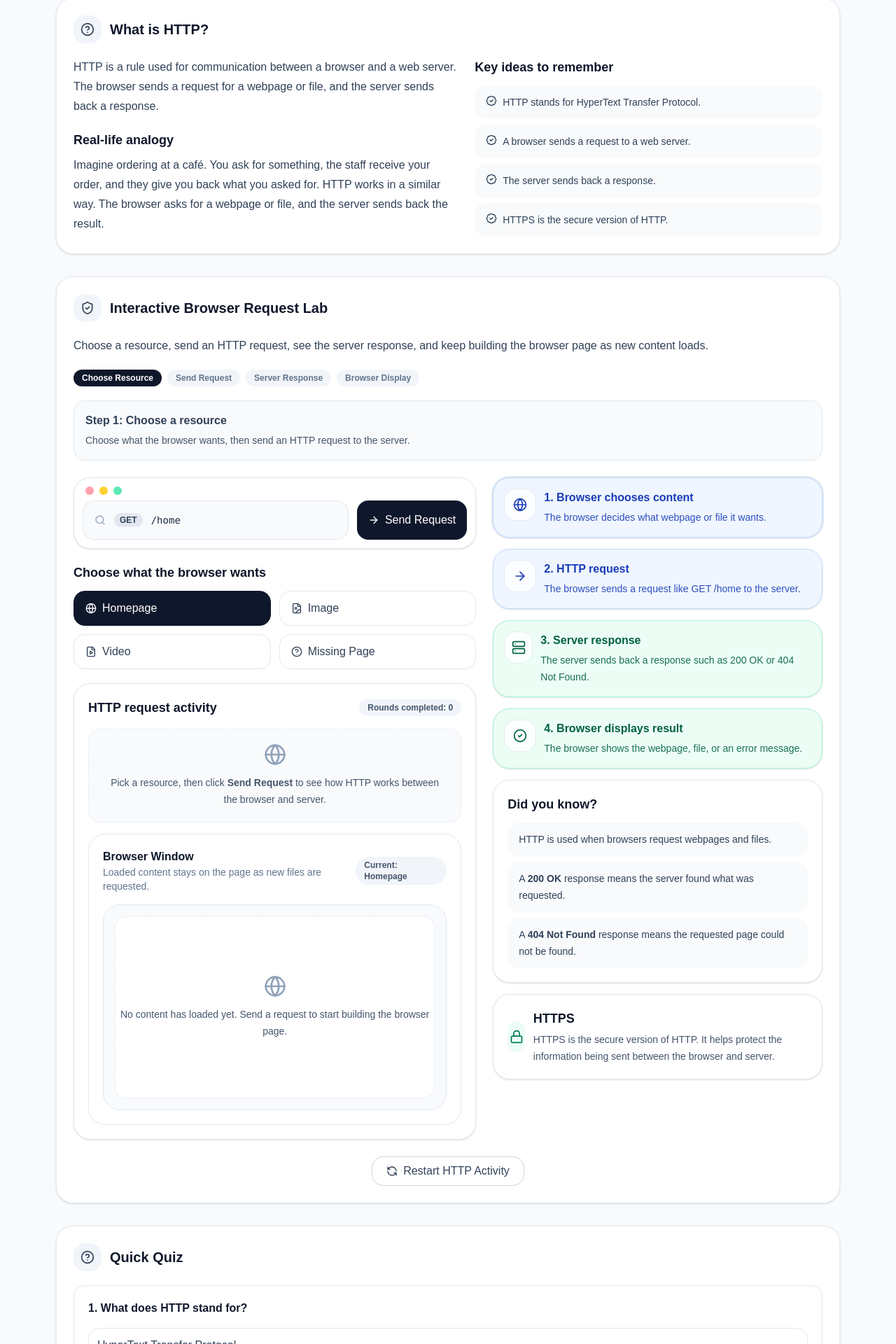
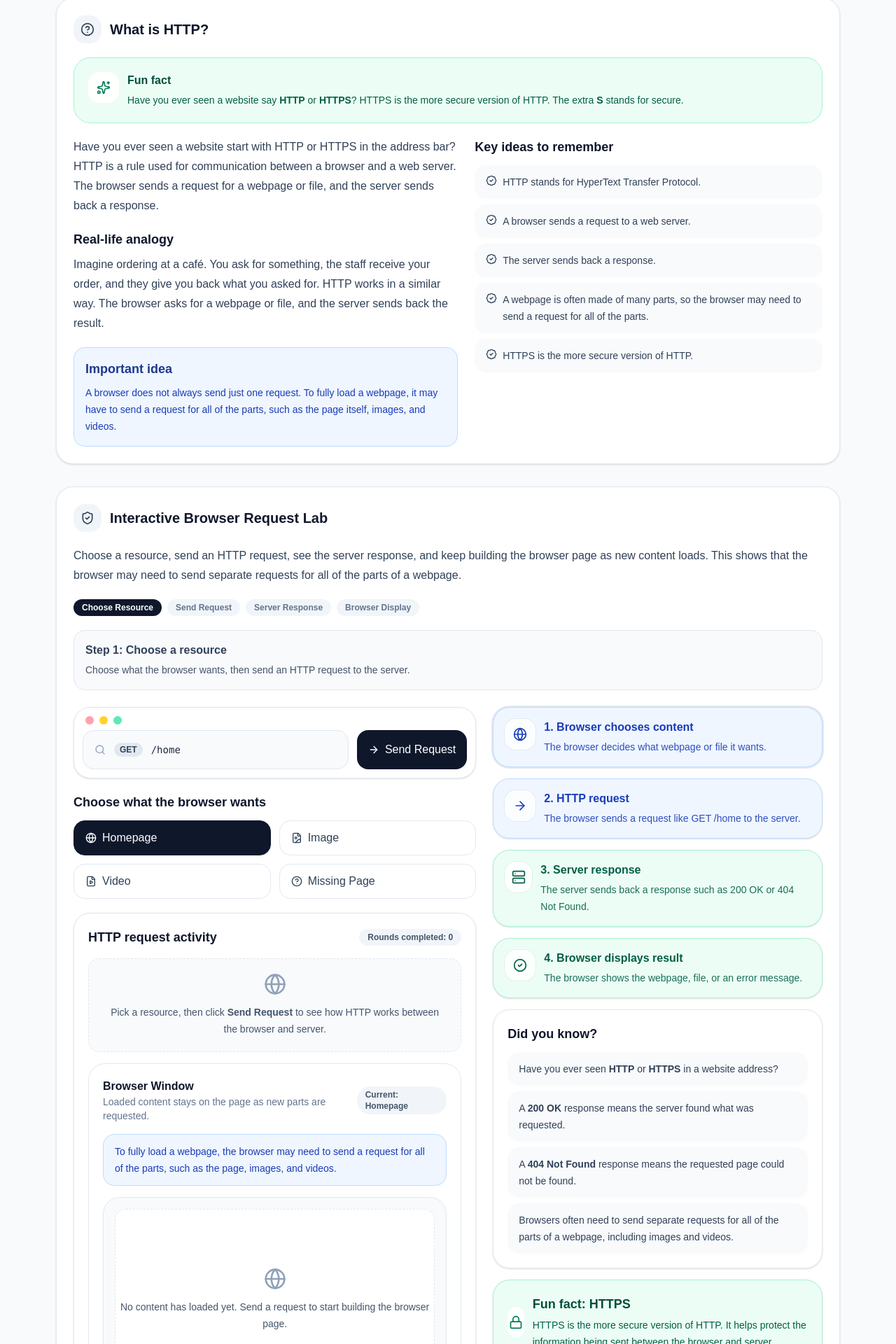
Before and after one commit to siddhant-sapkota10/Networking-Learning-Resource, a React (Vite) app: page /http in a window 1280 px wide. Shown: the part 305-2225 px from the top of the page at 70% size. Built offline with nearby package versions, Linux system fonts and the light colour scheme.

Commit message:
Refinements

```diff
--- a/src/pages/HTTP.jsx
+++ b/src/pages/HTTP.jsx
@@ -12,6 +12,7 @@ import {
   Search,
   Server,
   ShieldCheck,
+  Sparkles,
 } from "lucide-react";
 import { AnimatePresence, motion } from "framer-motion";
 
@@ -35,13 +36,13 @@ const quizQuestions = [
     answer: "Send a request to a server and receive a response",
   },
   {
-    question: "What does a 404 response mean?",
+    question: "What does a browser often need to do to fully load a webpage?",
     options: [
-      "The requested page could not be found",
-      "The internet is turned off forever",
-      "The browser has downloaded everything already",
+      "Send separate requests for different parts like images and videos",
+      "Only ask for one thing and everything appears automatically",
+      "Turn the server into Wi-Fi",
     ],
-    answer: "The requested page could not be found",
+    answer: "Send separate requests for different parts like images and videos",
   },
   {
     question: "What is HTTPS?",
@@ -58,7 +59,8 @@ const keyIdeas = [
   "HTTP stands for HyperText Transfer Protocol.",
   "A browser sends a request to a web server.",
   "The server sends back a response.",
-  "HTTPS is the secure version of HTTP.",
+  "A webpage is often made of many parts, so the browser may need to send a request for all of the parts.",
+  "HTTPS is the more secure version of HTTP.",
 ];
 
 const requestOptions = [
@@ -297,12 +299,17 @@ function BrowserCanvas({ loadedResources, currentRequest }) {
         <div>
           <h4 className="font-semibold text-slate-900">Browser Window</h4>
           <p className="text-sm text-slate-500">
-            Loaded content stays on the page as new files are requested.
+            Loaded content stays on the page as new parts are requested.
           </p>
         </div>
         <div className="rounded-full bg-slate-100 px-3 py-1 text-xs font-semibold text-slate-600">
           Current: {currentRequest.label}
         </div>
+      </div>
+
+      <div className="mb-4 rounded-2xl border border-blue-200 bg-blue-50 px-4 py-3 text-sm leading-6 text-blue-800">
+        To fully load a webpage, the browser may need to send a request for all
+        of the parts, such as the page, images, and videos.
       </div>
 
       <div className="rounded-3xl border border-slate-200 bg-slate-50 p-4">
@@ -501,7 +508,7 @@ function PreviewSummary({ currentRequest }) {
       />
       <StatusBox
         title="Why this matters"
-        body="HTTP lets the browser ask for content, and the server answers with a response the browser can show."
+        body="HTTP lets the browser ask for content, and the server answers with a response the browser can show. To fully load a webpage, the browser often has to send separate requests for all of the parts, like the page itself, images, and videos."
         tone="info"
       />
     </div>
@@ -599,7 +606,7 @@ export default function HTTP() {
       setMessage(
         currentRequest.status === "404 Not Found"
           ? "The server could not find that page, so the browser shows a 404 error."
-          : `The browser received the ${currentRequest.label.toLowerCase()} and added it to the page.`
+          : `The browser received the ${currentRequest.label.toLowerCase()} and added it to the page. Remember, browsers often need to send separate HTTP requests for all of the parts of a webpage.`
       );
     }, 1700);
   };
@@ -650,12 +657,30 @@ export default function HTTP() {
         </header>
 
         <Section title="What is HTTP?" icon={HelpCircle}>
+          <div className="mb-5 rounded-3xl border border-emerald-200 bg-emerald-50 p-5">
+            <div className="flex items-start gap-3">
+              <div className="flex h-11 w-11 items-center justify-center rounded-2xl bg-white">
+                <Sparkles className="h-5 w-5 text-emerald-700" />
+              </div>
+              <div>
+                <h3 className="font-semibold text-emerald-900">Fun fact</h3>
+                <p className="mt-1 text-sm leading-6 text-emerald-800">
+                  Have you ever seen a website say <span className="font-semibold">HTTP</span> or{" "}
+                  <span className="font-semibold">HTTPS</span>? HTTPS is the more
+                  secure version of HTTP. The extra <span className="font-semibold">S</span> stands for
+                  secure.
+                </p>
+              </div>
+            </div>
+          </div>
+
           <div className="grid gap-6 lg:grid-cols-[1.05fr_0.95fr]">
             <div>
               <p className="leading-7 text-slate-700">
-                HTTP is a rule used for communication between a browser and a web
-                server. The browser sends a request for a webpage or file, and the
-                server sends back a response.
+                Have you ever seen a website start with HTTP or HTTPS in the
+                address bar? HTTP is a rule used for communication between a
+                browser and a web server. The browser sends a request for a
+                webpage or file, and the server sends back a response.
               </p>
 
               <div className="mt-5">
@@ -667,6 +692,17 @@ export default function HTTP() {
                   receive your order, and they give you back what you asked for.
                   HTTP works in a similar way. The browser asks for a webpage or
                   file, and the server sends back the result.
+                </p>
+              </div>
+
+              <div className="mt-5 rounded-2xl border border-blue-200 bg-blue-50 p-4">
+                <h3 className="text-lg font-semibold text-blue-900">
+                  Important idea
+                </h3>
+                <p className="mt-2 text-sm leading-6 text-blue-800">
+                  A browser does not always send just one request. To fully load a
+                  webpage, it may have to send a request for all of the parts,
+                  such as the page itself, images, and videos.
                 </p>
               </div>
             </div>
@@ -693,7 +729,9 @@ export default function HTTP() {
         <Section title="Interactive Browser Request Lab" icon={ShieldCheck}>
           <p className="mb-5 leading-7 text-slate-700">
             Choose a resource, send an HTTP request, see the server response, and
-            keep building the browser page as new content loads.
+            keep building the browser page as new content loads. This shows that
+            the browser may need to send separate requests for all of the parts of
+            a webpage.
           </p>
 
           <div className="mb-5 flex flex-wrap gap-2">
@@ -981,7 +1019,8 @@ export default function HTTP() {
                 </h3>
                 <div className="mt-3 grid gap-2">
                   <div className="rounded-2xl bg-slate-50 px-4 py-3 text-sm leading-6 text-slate-700">
-                    HTTP is used when browsers request webpages and files.
+                    Have you ever seen <span className="font-semibold">HTTP</span> or{" "}
+                    <span className="font-semibold">HTTPS</span> in a website address?
                   </div>
                   <div className="rounded-2xl bg-slate-50 px-4 py-3 text-sm leading-6 text-slate-700">
                     A <span className="font-semibold">200 OK</span> response means
@@ -991,19 +1030,25 @@ export default function HTTP() {
                     A <span className="font-semibold">404 Not Found</span> response
                     means the requested page could not be found.
                   </div>
+                  <div className="rounded-2xl bg-slate-50 px-4 py-3 text-sm leading-6 text-slate-700">
+                    Browsers often need to send separate requests for all of the
+                    parts of a webpage, including images and videos.
+                  </div>
                 </div>
               </div>
 
-              <div className="rounded-3xl border border-slate-200 bg-white p-5 shadow-sm">
+              <div className="rounded-3xl border border-emerald-200 bg-emerald-50 p-5 shadow-sm">
                 <div className="flex items-center gap-3">
-                  <div className="flex h-11 w-11 items-center justify-center rounded-2xl bg-emerald-50">
+                  <div className="flex h-11 w-11 items-center justify-center rounded-2xl bg-white">
                     <Lock className="h-5 w-5 text-emerald-700" />
                   </div>
                   <div>
-                    <h3 className="text-lg font-semibold text-slate-900">HTTPS</h3>
-                    <p className="mt-1 text-sm leading-6 text-slate-600">
-                      HTTPS is the secure version of HTTP. It helps protect the
-                      information being sent between the browser and server.
+                    <h3 className="text-lg font-semibold text-emerald-900">
+                      Fun fact: HTTPS
+                    </h3>
+                    <p className="mt-1 text-sm leading-6 text-emerald-800">
+                      HTTPS is the more secure version of HTTP. It helps protect
+                      the information being sent between the browser and server.
                     </p>
                   </div>
                 </div>
@@ -1086,7 +1131,7 @@ export default function HTTP() {
                 {score === 4
                   ? "Excellent work — you understand how HTTP helps browsers and servers communicate."
                   : score >= 2
-                  ? "Good job — review request, response, status codes, and HTTPS once more."
+                  ? "Good job — review request, response, status codes, separate page parts, and HTTPS once more."
                   : "Review the module and try the quiz again."}
               </p>
             </div>
@@ -1110,16 +1155,17 @@ export default function HTTP() {
             </div>
 
             <div className="rounded-3xl bg-slate-50 p-5">
-              <h3 className="font-semibold text-slate-900">Response</h3>
+              <h3 className="font-semibold text-slate-900">All the parts</h3>
               <p className="mt-2 text-sm leading-6 text-slate-600">
-                The server responds with content or an error message.
+                A browser may need to send separate requests for all of the parts
+                of a webpage, such as images and videos.
               </p>
             </div>
 
             <div className="rounded-3xl bg-slate-50 p-5">
               <h3 className="font-semibold text-slate-900">HTTPS</h3>
               <p className="mt-2 text-sm leading-6 text-slate-600">
-                HTTPS is the secure version of HTTP and helps protect data.
+                HTTPS is the more secure version of HTTP and helps protect data.
               </p>
             </div>
           </div>
```
Also changed, not shown: src/pages/Security.jsx (+76 -9 lines).
